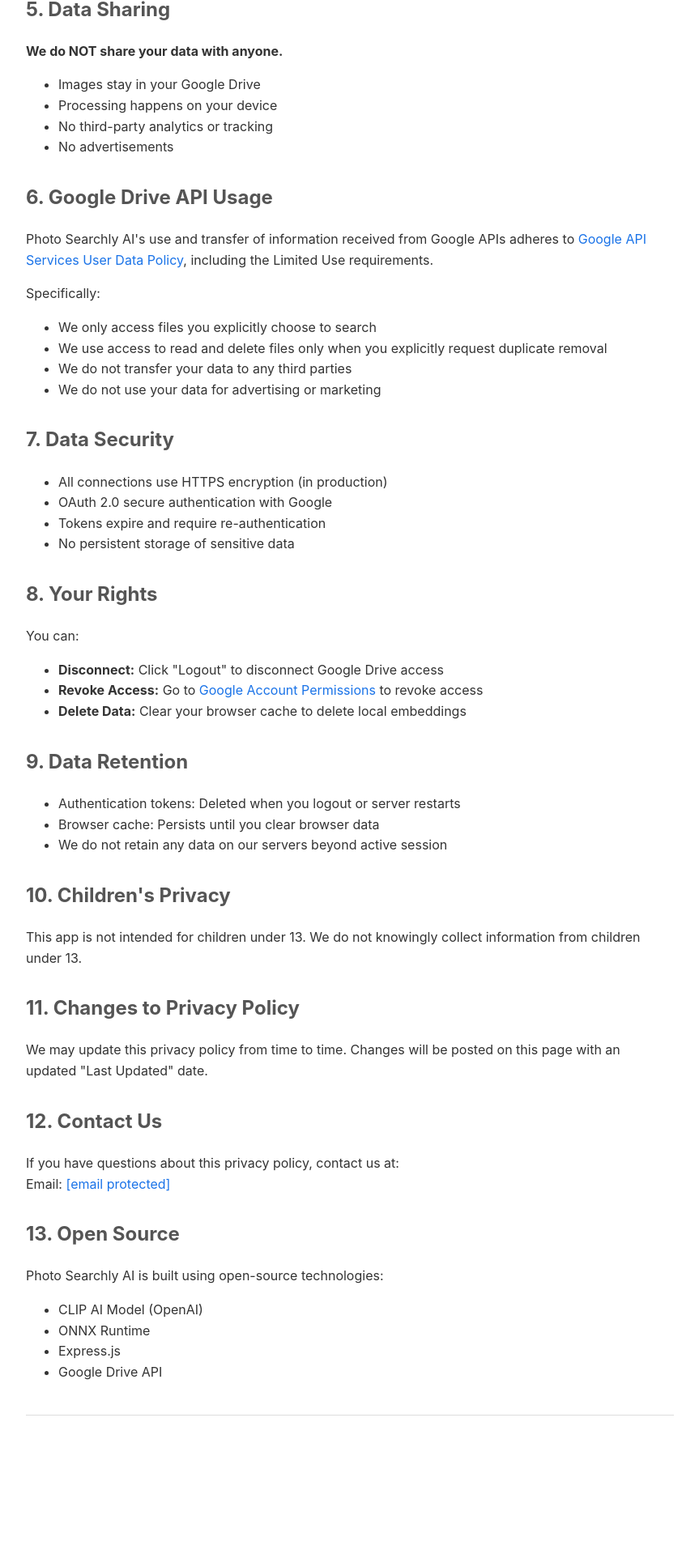
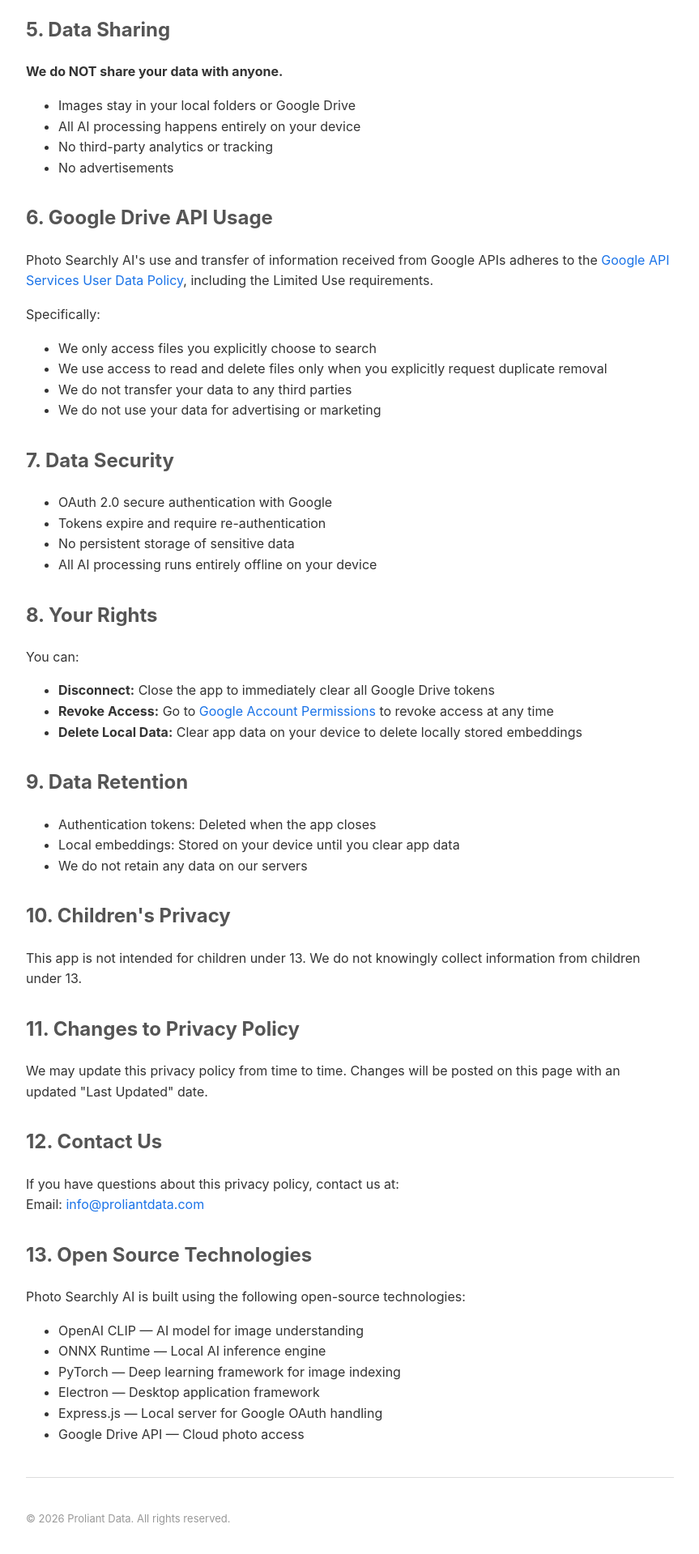
Before and after one commit to srihasn56-rgb/Searchly-ai, an Electron app: page public/privacy.html in a window 1280 px wide. Shown: the part 879-2798 px from the top of the page at 81% size, without its empty margins (208-1071 px from the left). Before the commit the page ends 2687 px from the top, so only its background shows below. Drawn offline with Linux system fonts and the light colour scheme.

Commit message:
Fix: update privacy policy

```diff
--- a/public/privacy.html
+++ b/public/privacy.html
@@ -1,5 +1,6 @@
 <!DOCTYPE html>
 <html lang="en">
+
     <head>
         <meta charset="UTF-8">
         <meta name="viewport" content="width=device-width, initial-scale=1.0">
@@ -13,22 +14,41 @@
                 line-height: 1.6;
                 color: #333;
             }
-        h1 { color: #1a73e8; }
-        h2 { color: #555; margin-top: 30px; }
-        .last-updated { color: #666; font-style: italic; }
-        a { color: #1a73e8; text-decoration: none; }
-        a:hover { text-decoration: underline; }
+
+            h1 {
+                color: #1a73e8;
+            }
+
+            h2 {
+                color: #555;
+                margin-top: 30px;
+            }
+
+            .last-updated {
+                color: #666;
+                font-style: italic;
+            }
+
+            a {
+                color: #1a73e8;
+                text-decoration: none;
+            }
+
+            a:hover {
+                text-decoration: underline;
+            }
         </style>
     </head>
+
     <body>
         <h1>Privacy Policy for Photo Searchly AI</h1>
-    <p class="last-updated">Last Updated: March 1, 2026</p>
+        <p class="last-updated">Last Updated: March 14, 2026</p>
 
         <h2>1. Introduction</h2>
         <p>
-        Photo Searchly AI ("we", "our", or "the app") is a photo search application that uses
-        artificial intelligence to help you find images in your Google Drive. This privacy policy
-        explains how we handle your data.
+            Photo Searchly AI ("we", "our", or "the app") is a desktop photo search application that uses
+            artificial intelligence to help you find images from your local folders and Google Drive.
+            This privacy policy explains how we handle your data.
         </p>
 
         <h2>2. Information We Access</h2>
@@ -40,16 +60,18 @@
 
         <h2>3. How We Use Your Data</h2>
         <ul>
-        <li>Images are processed <strong>locally in your browser</strong> using AI models</li>
+            <li>Images are processed <strong>locally on your device</strong> using AI models</li>
             <li>We create mathematical embeddings (vectors) to enable AI-powered search</li>
-        <li>All processing happens on your device - no images are uploaded to our servers</li>
-        <li>Your authentication token is stored temporarily in server memory only</li>
+            <li>All processing happens on your device — no images are uploaded to our servers</li>
+            <li>Your authentication token is stored temporarily in memory only and cleared when the app closes</li>
         </ul>
 
         <h2>4. Data Storage</h2>
         <ul>
-        <li><strong>Server Storage:</strong> OAuth tokens are stored in server memory only and cleared when server restarts</li>
-        <li><strong>Browser Storage:</strong> Image embeddings are stored locally in your browser for faster searches</li>
+            <li><strong>Memory Only:</strong> OAuth tokens are stored in app memory only and cleared when the app closes
+            </li>
+            <li><strong>Device Storage:</strong> Image embeddings are stored locally on your device for faster searches
+            </li>
             <li><strong>No Cloud Storage:</strong> We do NOT upload or store your images on any cloud servers</li>
             <li><strong>No Database:</strong> We do NOT store your personal information in any database</li>
         </ul>
@@ -59,15 +81,15 @@
             <strong>We do NOT share your data with anyone.</strong>
         </p>
         <ul>
-        <li>Images stay in your Google Drive</li>
-        <li>Processing happens on your device</li>
+            <li>Images stay in your local folders or Google Drive</li>
+            <li>All AI processing happens entirely on your device</li>
             <li>No third-party analytics or tracking</li>
             <li>No advertisements</li>
         </ul>
 
         <h2>6. Google Drive API Usage</h2>
         <p>
-        Photo Searchly AI's use and transfer of information received from Google APIs adheres to
+            Photo Searchly AI's use and transfer of information received from Google APIs adheres to the
             <a href="https://developers.google.com/terms/api-services-user-data-policy" target="_blank">
                 Google API Services User Data Policy</a>, including the Limited Use requirements.
         </p>
@@ -81,25 +103,27 @@
 
         <h2>7. Data Security</h2>
         <ul>
-        <li>All connections use HTTPS encryption (in production)</li>
             <li>OAuth 2.0 secure authentication with Google</li>
             <li>Tokens expire and require re-authentication</li>
             <li>No persistent storage of sensitive data</li>
+            <li>All AI processing runs entirely offline on your device</li>
         </ul>
 
         <h2>8. Your Rights</h2>
         <p>You can:</p>
         <ul>
-        <li><strong>Disconnect:</strong> Click "Logout" to disconnect Google Drive access</li>
-        <li><strong>Revoke Access:</strong> Go to <a href="https://myaccount.google.com/permissions" target="_blank">Google Account Permissions</a> to revoke access</li>
-        <li><strong>Delete Data:</strong> Clear your browser cache to delete local embeddings</li>
+            <li><strong>Disconnect:</strong> Close the app to immediately clear all Google Drive tokens</li>
+            <li><strong>Revoke Access:</strong> Go to <a href="https://myaccount.google.com/permissions"
+                    target="_blank">Google Account Permissions</a> to revoke access at any time</li>
+            <li><strong>Delete Local Data:</strong> Clear app data on your device to delete locally stored embeddings
+            </li>
         </ul>
 
         <h2>9. Data Retention</h2>
         <ul>
-        <li>Authentication tokens: Deleted when you logout or server restarts</li>
-        <li>Browser cache: Persists until you clear browser data</li>
-        <li>We do not retain any data on our servers beyond active session</li>
+            <li>Authentication tokens: Deleted when the app closes</li>
+            <li>Local embeddings: Stored on your device until you clear app data</li>
+            <li>We do not retain any data on our servers</li>
         </ul>
 
         <h2>10. Children's Privacy</h2>
@@ -117,18 +141,24 @@
         <h2>12. Contact Us</h2>
         <p>
             If you have questions about this privacy policy, contact us at:<br>
-        Email: <a href="/cdn-cgi/l/email-protection#d980968c8b869c9498909586919c8b9c99bca1b8b4a9b5bcf7bab6b4"><span class="__cf_email__" data-cfemail="540d1b01060b1119151d180b1c11061114312c35392438317a373b39">[email&#160;protected]</span></a>
+            Email: <a href="mailto:info@proliantdata.com">info@proliantdata.com</a>
         </p>
 
-    <h2>13. Open Source</h2>
+        <h2>13. Open Source Technologies</h2>
         <p>
-        Photo Searchly AI is built using open-source technologies:
+            Photo Searchly AI is built using the following open-source technologies:
         </p>
         <ul>
-        <li>CLIP AI Model (OpenAI)</li>
-        <li>ONNX Runtime</li>
-        <li>Express.js</li>
-        <li>Google Drive API</li>
+            <li>OpenAI CLIP — AI model for image understanding</li>
+            <li>ONNX Runtime — Local AI inference engine</li>
+            <li>PyTorch — Deep learning framework for image indexing</li>
+            <li>Electron — Desktop application framework</li>
+            <li>Express.js — Local server for Google OAuth handling</li>
+            <li>Google Drive API — Cloud photo access</li>
         </ul>
 
         <hr style="margin: 40px 0; border: none; border-top: 1px solid #ddd;">
+        <p style="color: #999; font-size: 13px;">© 2026 Proliant Data. All rights reserved.</p>
+    </body>
+
+</html>
```
Lines whose indentation alone changed are shown as unchanged.
